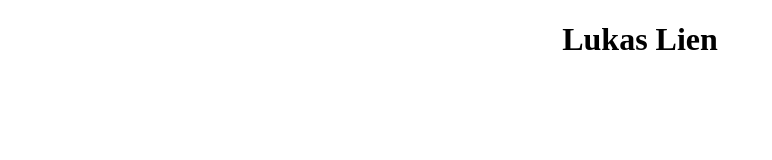
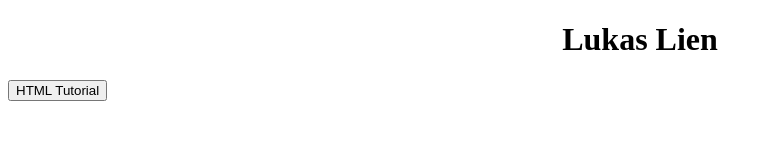
Before and after one commit to lukaslien/lukaslien.github.io, a plain HTML site: page index.html in a window 1280 px wide. Shown: the whole page, without its empty margins (0-772 px from the left). Drawn offline with Linux system fonts and the light colour scheme.

Commit message:
added redirect buttons

```diff
--- a/index.html
+++ b/index.html
@@ -7,5 +7,9 @@
 </head>
 <body>
     <h1> Lukas Lien </h1>
+
+    <div id="redirect-links">
+        <button onclick="document.location='default.asp'">HTML Tutorial</button>
+    </div>
 </body>
 </html>
--- a/style.css
+++ b/style.css
@@ -1,3 +1,7 @@
 h1 {
 text-align: center;
 }
+
+#redirect-links {
+    align-items: center;
+}
```
